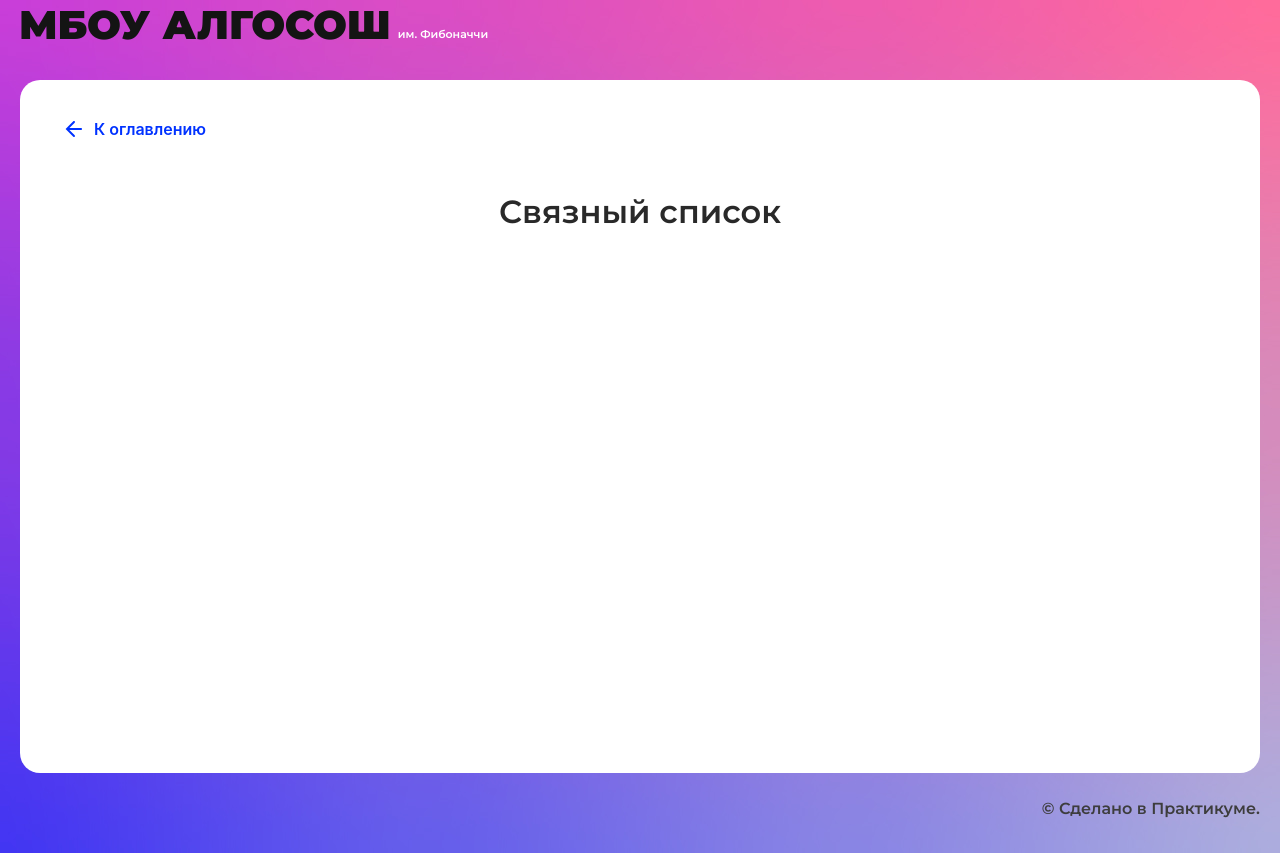
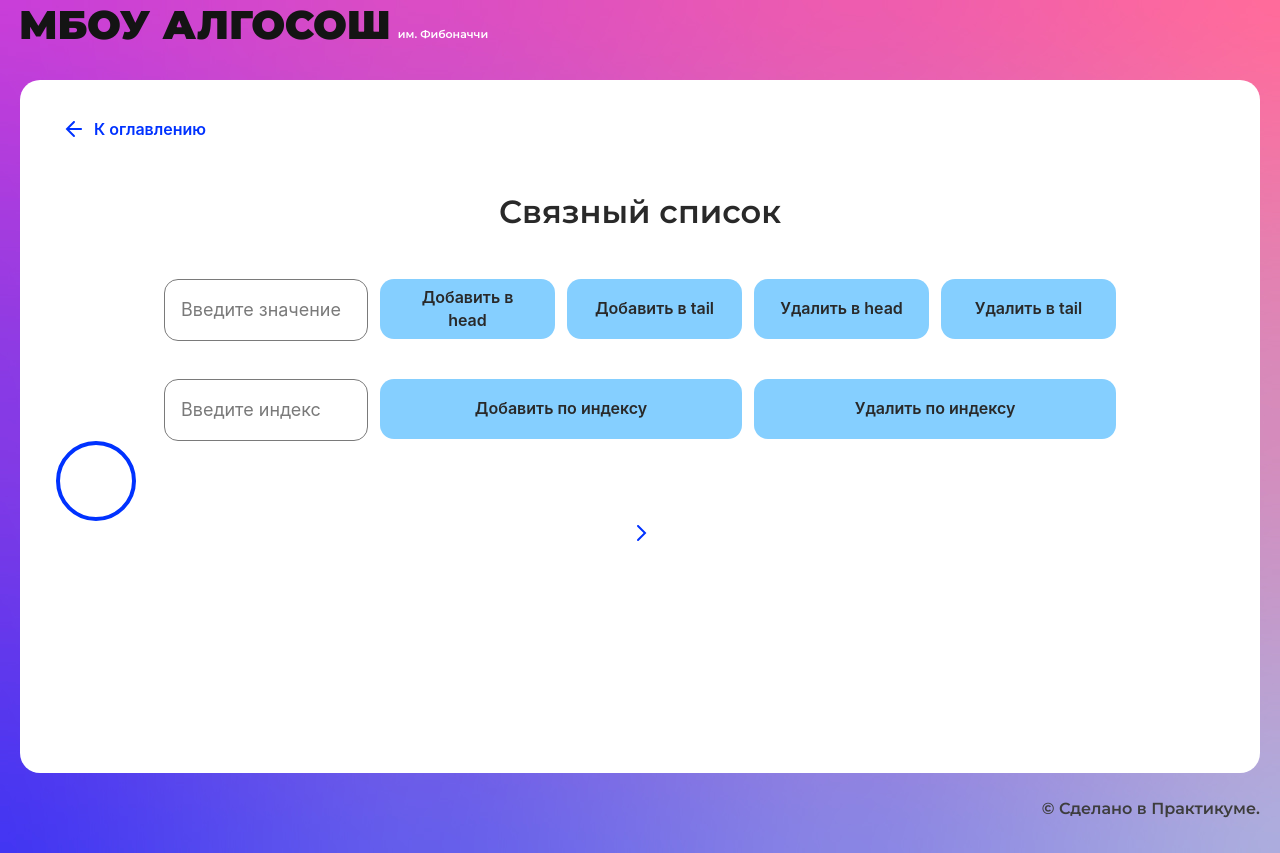
Before and after one commit to Kinerma/algoritms, a React (Create React App) app: page /list in a window 1280 px wide. Built offline with nearby package versions, Linux system fonts and the light colour scheme.

Commit message:
верстка списка

```diff
--- /dev/null
+++ b/src/components/list-page/list-page.module.css
@@ -0,0 +1,25 @@
+.form {
+    display: flex;
+    flex-direction: column;
+    margin: auto;
+    max-width: 952px;
+}
+
+.value {
+    display: flex;
+    gap: 12px;
+    margin-bottom: 38px;
+}
+
+.index {
+    display: flex;
+    gap: 12px
+}
+
+.valueButton {
+    min-width: 175px;
+}
+
+.indexButton {
+    min-width: 362px;
+}
--- a/src/components/list-page/list-page.tsx
+++ b/src/components/list-page/list-page.tsx
@@ -1,10 +1,40 @@
 import React from "react";
+import listStyle from './list-page.module.css'
 import { SolutionLayout } from "../ui/solution-layout/solution-layout";
+import {Input} from "../ui/input/input";
+import {Button} from "../ui/button/button";
+import {Circle} from "../ui/circle/circle";
+import {ArrowIcon} from "../ui/icons/arrow-icon";
 
 export const ListPage: React.FC = () => {
   return (
     <SolutionLayout title="Связный список">
-
+      <form className={listStyle.form}>
+        <div className={listStyle.value}>
+          <Input placeholder='Введите значение'/>
+          <Button text='Добавить в head'
+                  extraClass={listStyle.valueButton}  />
+          <Button text='Добавить в tail'
+                  extraClass={listStyle.valueButton}  />
+          <Button text='Удалить в head'
+                  extraClass={listStyle.valueButton}  />
+          <Button text='Удалить в tail'
+                  extraClass={listStyle.valueButton}  />
+        </div>
+        <div className={listStyle.index}>
+          <Input placeholder='Введите индекс' />
+          <Button text='Добавить по индексу'
+                  extraClass={listStyle.indexButton}  />
+          <Button text='Удалить по индексу'
+                  extraClass={listStyle.indexButton} />
+        </div>
+      </form>
+      <div className={listStyle.circles}>
+        <div>
+          <Circle />
+          <ArrowIcon />
+        </div>
+      </div>
     </SolutionLayout>
   );
 };
```
